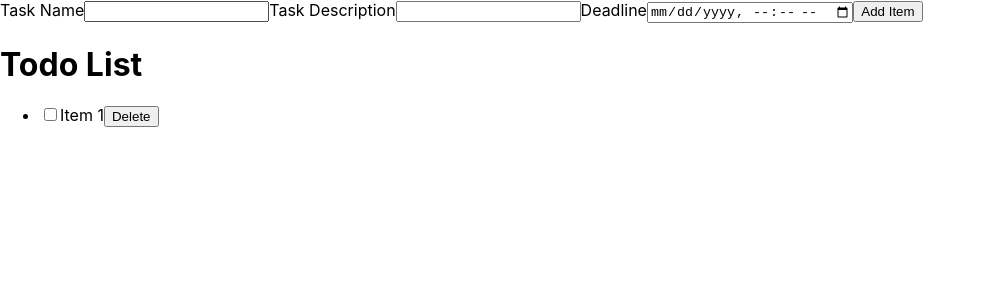
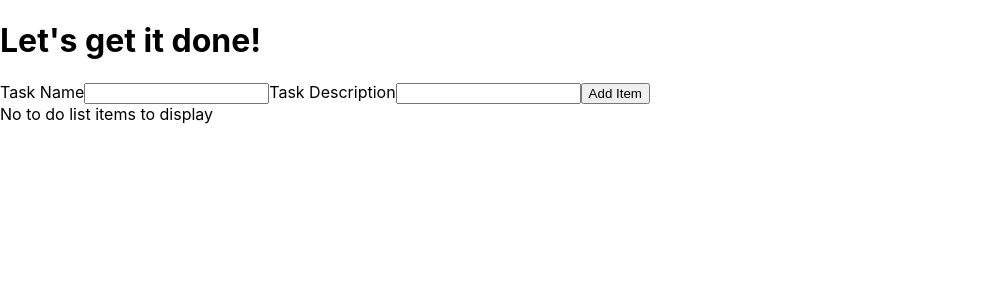
Before and after one commit to chelsea-designs/react-fluent-todo, a React (Create React App) app in the folder todo-app/: page / in a window 1280 px wide. Shown: the top 300 px of the page, without its empty margins (0-986 px from the left). Built offline with nearby package versions, Linux system fonts and the light colour scheme; the HTML template or start-up script is replaced by a standard one.

Commit message:
add functional todo form and operations

```diff
--- a/todo-app/src/App.tsx
+++ b/todo-app/src/App.tsx
@@ -1,13 +1,85 @@
-import React from 'react';
 import './App.css';
 import TodoForm from './TodoForm';
-import TodoList from './TodoList';
+import {useState} from 'react';
+import { ITodoItem } from './Interfaces';
 
 function App() {
+  const [newTitle, setNewTitle] = useState<string>('')
+  const [newDescription, setNewDescription] = useState<string>('')
+  const [deleteMode, setDeleteMode] = useState(false);
+  const [todos, setTodos] = useState<ITodoItem[]>([]);
+
+  const toggleComplete = (id: string) => {
+    const updatedTodos = todos.map((todo) => {
+      if (todo.id === id) {
+        return { ...todo, completed: !todo.completed };
+      }
+      return todo;
+    });
+    setTodos(updatedTodos);
+  };
+
+  const deleteTodo = (idToDelete: string): void => {
+    setTodos(
+      todos.filter((todo) => {
+        return todo.id != idToDelete;
+      })
+    );
+  };
+
+
   return (
     <>
-      <TodoForm/>
-      <TodoList/>
+    <div className='hero-section'>
+    <h1>Let's get it done!</h1>
+    <TodoForm todos={todos} setTodos={setTodos} newTitle={newTitle} newDescription={newDescription} setNewTitle={setNewTitle} setNewDescription={setNewDescription}/>
+    </div>
+      <div className='todoList'>
+      {todos.length === 0 && "No to do list items to display"}
+      {todos.map((todo: ITodoItem, key: number) => {
+        return (
+          <ul  key={key} className='list'>
+            <li className='todo-list-item'>
+            <input type='checkbox' onClick={() => {toggleComplete(todo.id)}}/>
+            <span>{todo.title}</span>
+            <span>{todo.description}</span>
+            {deleteMode ? (
+        <>
+          <p>really delete?</p>
+          <button
+            type="button"
+            onClick={() => {
+              setDeleteMode(false);
+            }}
+          >
+            cancel
+          </button>
+          <button
+            type="button"
+            onClick={() => {
+              deleteTodo(todo.id);
+              setDeleteMode(false);
+            }}
+          >
+            yes, delete
+          </button>
+        </>
+      ) : (
+        <button
+          type="button"
+          onClick={() => {
+            setDeleteMode(true);
+          }}
+        >
+          delete
+        </button>
+      )}
+            </li>
+          </ul>
+        )
+
+      })}
+      </div>
     </>
   );
 }
--- /dev/null
+++ b/todo-app/src/Interfaces.ts
@@ -0,0 +1,15 @@
+export interface ITodoItem {
+    id: string;
+    title: string;
+    description?: string;
+    completed: boolean;
+  }
+
+  export interface Props {
+    todos: ITodoItem[]
+    newTitle: string,
+    newDescription: string,
+    setNewTitle(title: string): void,
+    setNewDescription(description: string): void,
+    setTodos(todos: ITodoItem[]): void,
+  }
--- a/todo-app/src/TodoForm.tsx
+++ b/todo-app/src/TodoForm.tsx
@@ -1,16 +1,35 @@
-import React from 'react';
+import { randomUUID, UUID } from 'crypto';
+import React, { ChangeEvent } from 'react';
+import { ITodoItem, Props } from './Interfaces';
 
-function TodoForm() {
+const TodoForm = ({ todos, setTodos, newTitle, setNewTitle, newDescription, setNewDescription }: Props) => {
+
+    function handleSubmit(e: { preventDefault: () => void; }) {
+        e.preventDefault()
+
+        const newTodoItem : ITodoItem = {id: crypto.randomUUID(), title: newTitle, description: newDescription, completed: false};
+        setTodos([...todos, newTodoItem]);
+        setNewTitle('');
+        setNewDescription('');
+        console.log(todos)
+
+    }
+
+    const handleChange = (e: ChangeEvent<HTMLInputElement>): void => {
+        if (e.target.name==='title') {setNewTitle(e.target.value)}
+        else {setNewDescription(e.target.value)}
+    }
+
   return (
-    <form className='create-todo-form'>
-      <label htmlFor='todo'>Task Name</label>
-      <input type='text' id='todo'></input>
-      <label htmlFor='description'>Task Description</label>
-      <input type='text' id='description'></input>
-      <label htmlFor='deadline'>Deadline</label>
-      <input type='datetime-local' id='deadline'></input>
-      <button className='btn'>Add Item</button>
+    <>
+        <form onSubmit={handleSubmit} className='create-todo-form'>
+        <label htmlFor='title'>Task Name</label>
+        <input value={newTitle} name='title' onChange={handleChange} type='text' id='title'></input>
+        <label htmlFor='description'>Task Description</label>
+        <input value={newDescription} onChange={handleChange} type='text' id='description'></input>
+        <button className='btn'>Add Item</button>
     </form>
+    </>
   );
 }
 
```
